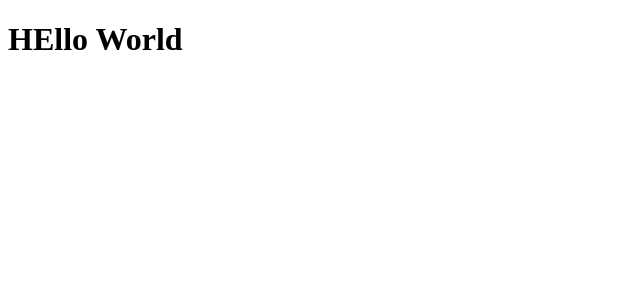
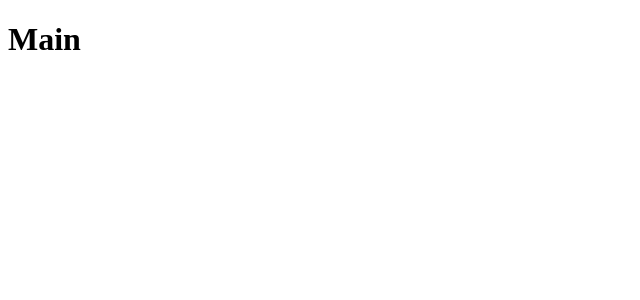
Before and after one commit to brochj/repos-github-api, a React (Create React App) app: page / in a window 1280 px wide. Shown: the top 300 px of the page, without its empty margins (0-640 px from the left). Built offline with nearby package versions, Linux system fonts and the light colour scheme.

Commit message:
Roteamentos no React

```diff
--- a/package.json
+++ b/package.json
@@ -5,6 +5,7 @@
   "dependencies": {
     "react": "^16.9.0",
     "react-dom": "^16.9.0",
+    "react-router-dom": "^5.0.1",
     "react-scripts": "3.1.1"
   },
   "scripts": {
@@ -26,7 +27,7 @@
     ]
   },
   "devDependencies": {
-    "babel-eslint": "^10.0.3",
+    "babel-eslint": "10.0.2",
     "eslint": "^6.3.0",
     "eslint-config-airbnb": "^18.0.1",
     "eslint-config-prettier": "^6.1.0",
--- a/src/App.js
+++ b/src/App.js
@@ -1,11 +1,8 @@
 import React from 'react';
+import Routes from './routes';
 
 function App() {
-  return (
-    <div className="App">
-      <h1>HEllo World</h1>
-    </div>
-  );
+  return <Routes />;
 }
 
 export default App;
--- /dev/null
+++ b/src/pages/Main/index.js
@@ -0,0 +1,6 @@
+import React from 'react';
+
+// import { Container } from './styles';
+export default function Main() {
+  return <h1>Main</h1>;
+}
--- /dev/null
+++ b/src/pages/Repository/index.js
@@ -0,0 +1,7 @@
+import React from 'react';
+
+// import { Container } from './styles';
+
+export default function Repository() {
+  return <h1>repository</h1>;
+}
--- /dev/null
+++ b/src/routes.js
@@ -0,0 +1,17 @@
+import React from 'react';
+import { BrowserRouter, Switch, Route } from 'react-router-dom';
+
+import Main from './pages/Main';
+import Repository from './pages/Repository';
+
+// Switch garante que uma unica rota seja exibida por vez
+export default function Routes() {
+  return (
+    <BrowserRouter>
+      <Switch>
+        <Route path="/" exact component={Main} />
+        <Route path="/repository" component={Repository} />
+      </Switch>
+    </BrowserRouter>
+  );
+}
```
Also changed, not shown: 1 other file (tests, documents, lock files or other folders).
